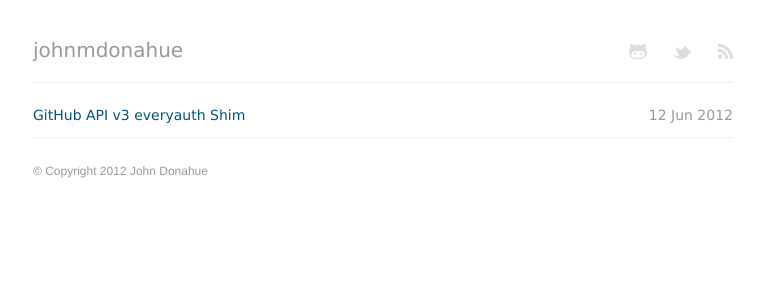
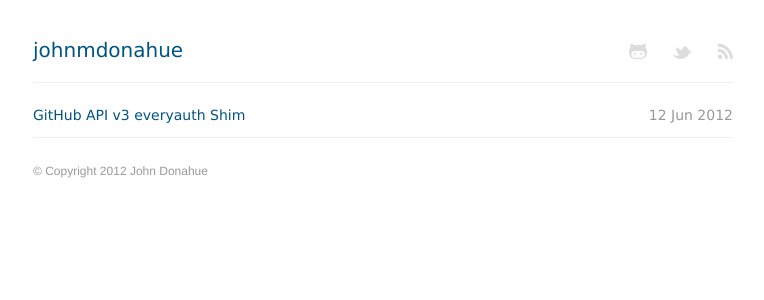
Before and after one commit to johnmdonahue/johnmdonahue.github.com, a Jekyll site: the page built from index.html, in a window 1280 px wide. Shown: the top 300 px of the page, without its empty margins (257-1021 px from the left). Built offline with Jekyll 4.4.1, drawn with Linux system fonts in a browser that asks for light colours; Markdown is read by kramdown in place of the engine named in the settings; the list of posts is cut into pages by our own code.

Commit message:
tweak header style

```diff
--- a/css/main.css
+++ b/css/main.css
@@ -188,17 +188,18 @@
 }
 .page-header a {
   padding: 10px;
-  color: #999;
 }
 .page-header a:hover, .page-header a:focus {
   text-decoration: none;
-  color: #333;
 }
 ul.social-icons li {
   display: inline-block;
 }
 ul.social-icons li a {
   color: #ddd;
+}
+ul.social-icons li a:hover, ul.social-icons li a:focus {
+  color: #777;
 }
 .page-footer {
   border-top: 1px solid #eeeeee;
```
